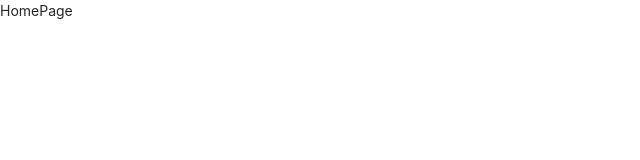
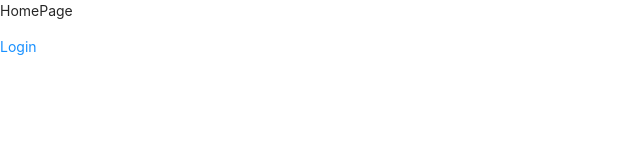
Before and after one commit to LinkTsang/binote-web, a React (Create React App) app: page / in a window 1280 px wide. Shown: the top 160 px of the page, without its empty margins (0-640 px from the left). Built offline with nearby package versions, Linux system fonts and the light colour scheme.

Commit message:
[func] Add link `Login`.

```diff
--- a/src/pages/HomePage.tsx
+++ b/src/pages/HomePage.tsx
@@ -3,10 +3,13 @@
 // This software is released under the MIT License.
 // https://opensource.org/licenses/MIT
 
+import { Link } from "react-router-dom";
+
 function HomePage() {
   return (
     <div>
       <p>HomePage</p>
+      <Link to="/login">Login</Link>
     </div>
   );
 }
```
